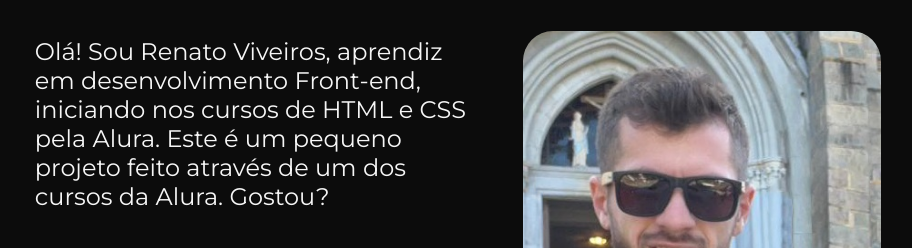
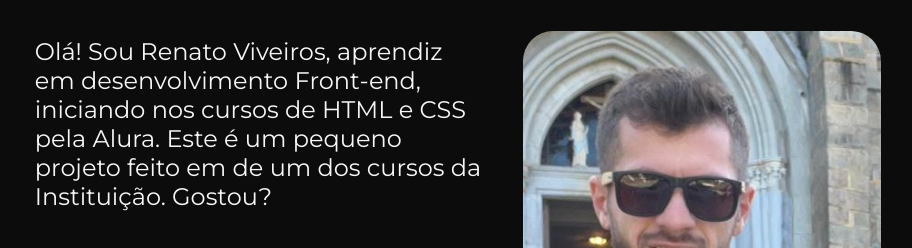
Before and after one commit to vivRenato/portfolio-alura-projeto, a plain HTML site: page index.html in a window 1280 px wide. Shown: the part 340-588 px from the top of the page, without its empty margins (162-1074 px from the left). Drawn offline with nearby package versions, Linux system fonts and the light colour scheme.

Commit message:
Update index.html
Texto da tela inicial

```diff
--- a/index.html
+++ b/index.html
@@ -17,7 +17,7 @@
     <main class="apresentacao">
         <section class="apresentacao_texto">
             <h1 class="apresentacao_texto_h1">Eleve seu negócio digital a outro nível <strong class="destaque_titulo">com um Front-end de qualidade!</strong></h1>
-            <p class="apresentacao_texto_p">Olá! Sou Renato Viveiros, aprendiz em desenvolvimento Front-end, iniciando nos cursos de HTML e CSS pela Alura. Este é um pequeno projeto feito através de um dos cursos da Alura. Gostou?</p>
+            <p class="apresentacao_texto_p">Olá! Sou Renato Viveiros, aprendiz em desenvolvimento Front-end, iniciando nos cursos de HTML e CSS pela Alura. Este é um pequeno projeto feito em de um dos cursos da Instituição. Gostou?</p>
             <div class="apresentacao_botoes">
                 <h2 class="apresentacao_sub_link">Acesse minhas redes:</h2>
                 <a class="apresentacao_botoes_link" href="https://instagram.com/vivrenato" target="_blank">
```
